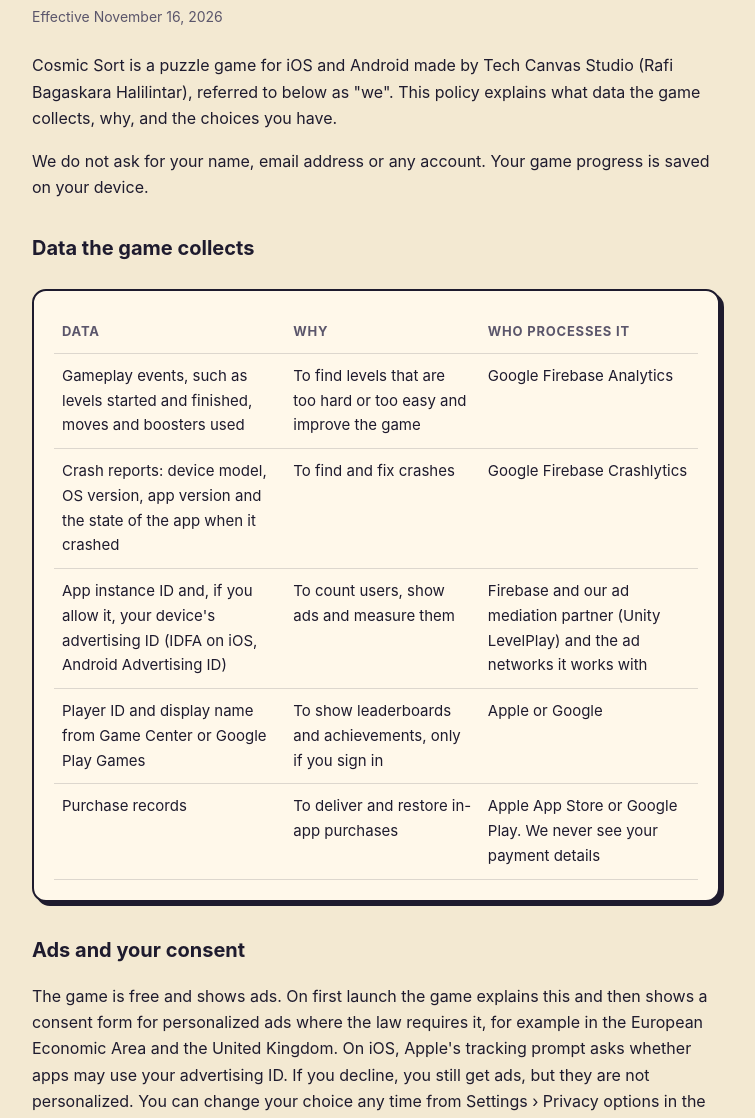
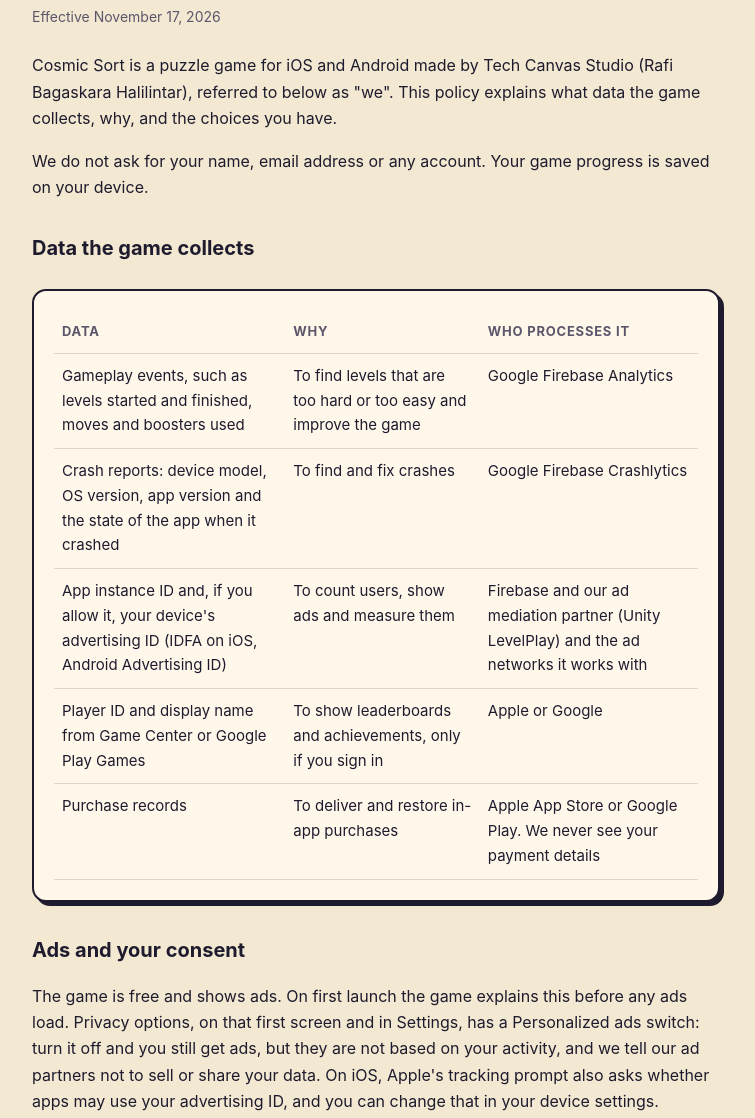
Before and after one commit to masitings/cosmic-sort-site, a plain HTML site: page privacy.html in a window 1280 px wide. Shown: the part 169-1287 px from the top of the page, without its empty margins (264-1019 px from the left). Drawn offline with Linux system fonts and the light colour scheme.

Commit message:
Describe the Personalized ads switch in the privacy policy

```diff
--- a/privacy.html
+++ b/privacy.html
@@ -12,7 +12,7 @@
 <nav><a href="index.html">Support</a><a href="privacy.html" aria-current="page">Privacy Policy</a><a href="terms.html">Terms of Service</a></nav>
 
 <h1>Privacy Policy</h1>
-<p class="updated">Effective November 16, 2026</p>
+<p class="updated">Effective November 17, 2026</p>
 
 <p>Cosmic Sort is a puzzle game for iOS and Android made by Tech Canvas Studio (Rafi Bagaskara Halilintar), referred to below as "we". This policy explains what data the game collects, why, and the choices you have.</p>
 
@@ -33,7 +33,7 @@
 </div>
 
 <h2>Ads and your consent</h2>
-<p>The game is free and shows ads. On first launch the game explains this and then shows a consent form for personalized ads where the law requires it, for example in the European Economic Area and the United Kingdom. On iOS, Apple's tracking prompt asks whether apps may use your advertising ID. If you decline, you still get ads, but they are not personalized. You can change your choice any time from Settings › Privacy options in the game, or in your device settings.</p>
+<p>The game is free and shows ads. On first launch the game explains this before any ads load. Privacy options, on that first screen and in Settings, has a Personalized ads switch: turn it off and you still get ads, but they are not based on your activity, and we tell our ad partners not to sell or share your data. On iOS, Apple's tracking prompt also asks whether apps may use your advertising ID, and you can change that in your device settings.</p>
 <p>Buying "Remove Ads" or the Starter Pack turns off the ads that play between levels. Rewarded ads you choose to watch stay available.</p>
 
 <h2>Notifications</h2>
```
